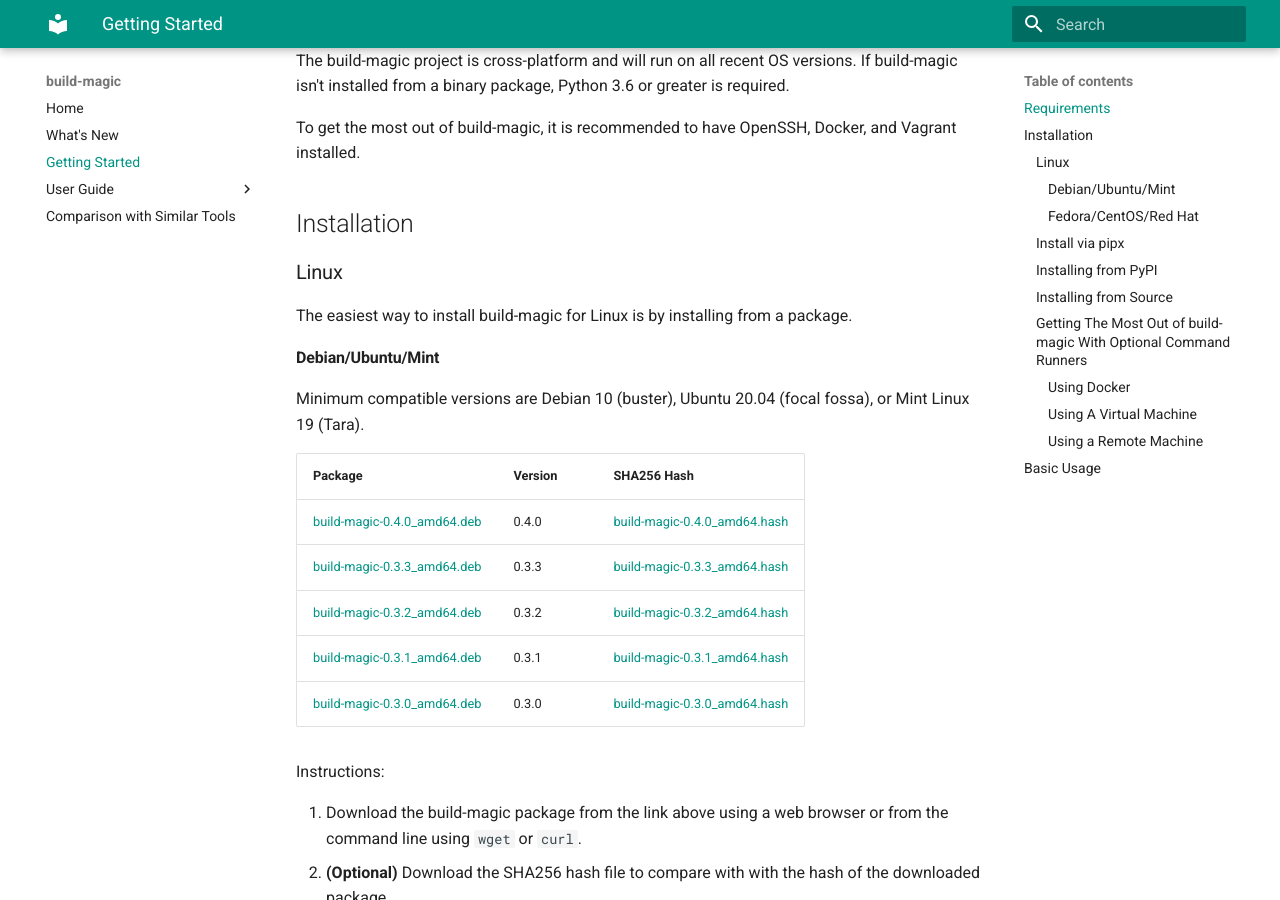
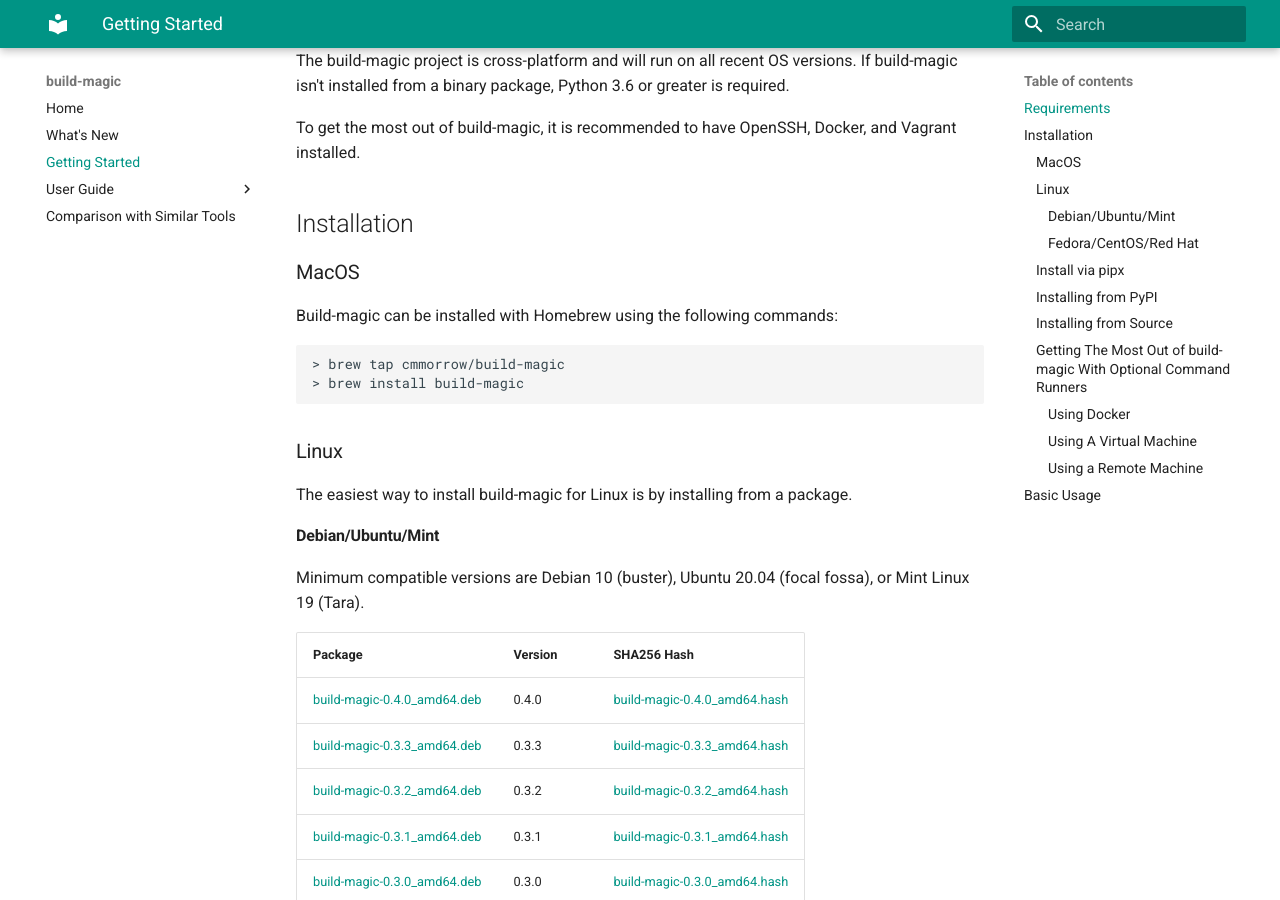
Before and after one commit to cmmorrow/build-magic, an MkDocs documentation site: the page built from docs/getting_started.md, in a window 1280 px wide and 900 px high, scrolled down 359 px. Built offline with MkDocs 1.6.1 and Material for MkDocs 9.7.7, drawn with Linux system fonts in a browser that asks for light colours.

Commit message:
Added MacOS Homebrew install instructions.

````diff
--- a/docs/getting_started.md
+++ b/docs/getting_started.md
@@ -13,6 +13,15 @@
 To get the most out of build-magic, it is recommended to have OpenSSH, Docker, and Vagrant installed.
 
 ## Installation
+
+### MacOS
+
+Build-magic can be installed with Homebrew using the following commands:
+
+```bash
+> brew tap cmmorrow/build-magic
+> brew install build-magic
+```
 
 ### Linux
 
````
Also changed, not shown: README.md (+9 -0 lines).
